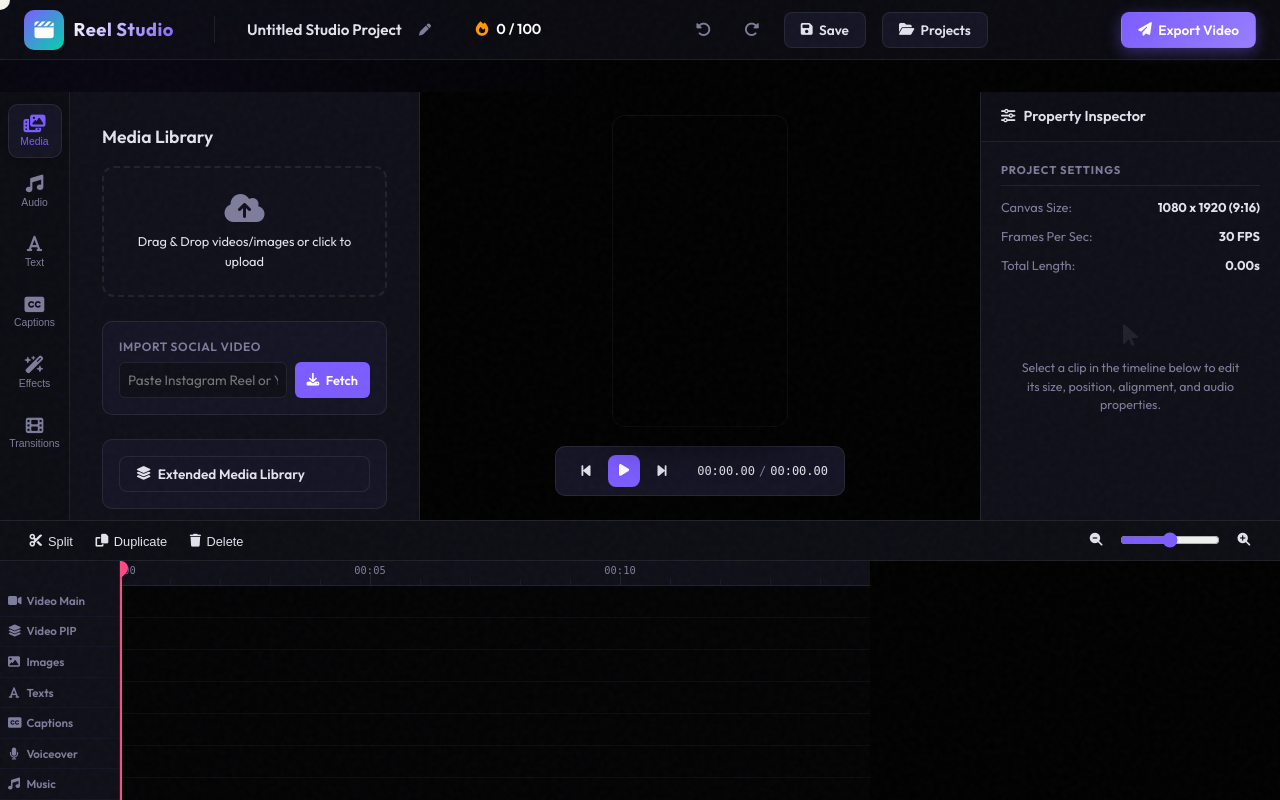
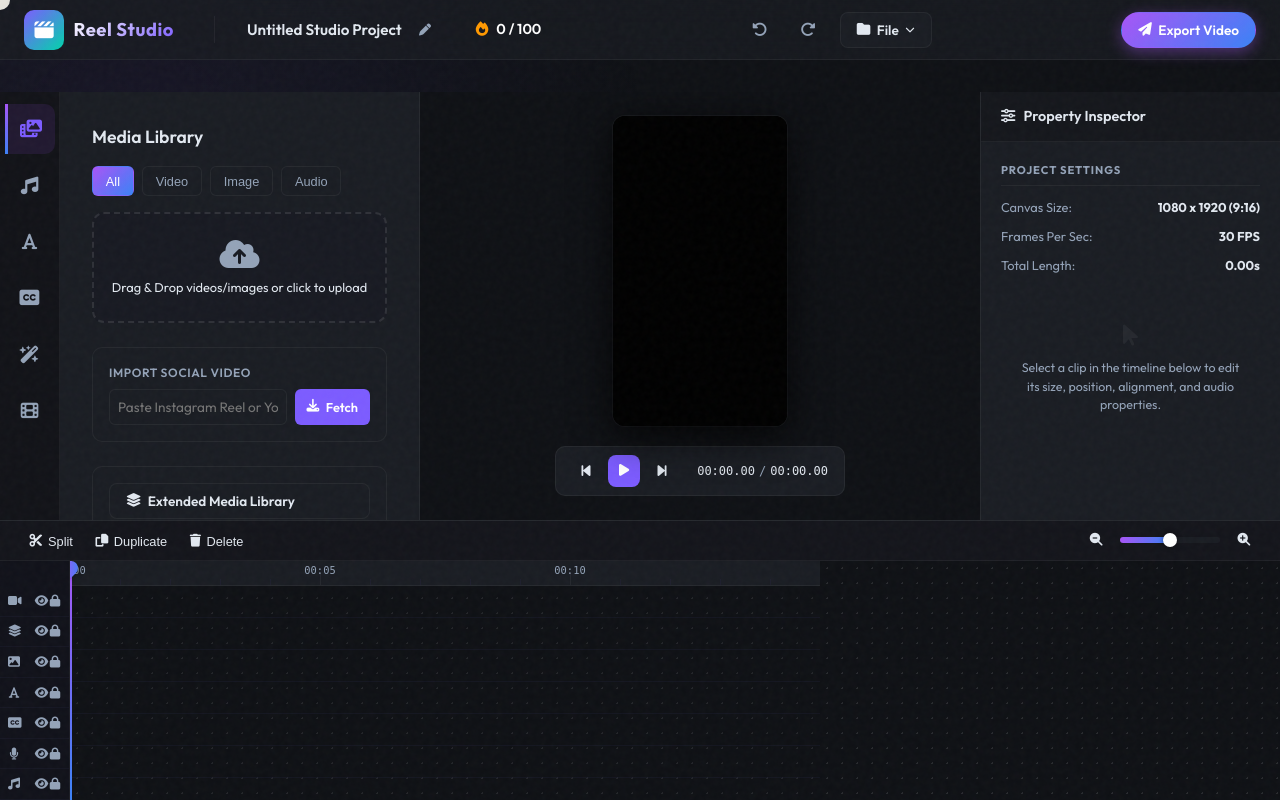
Before and after one commit to azhaankhan11122/Reel-Engine, a Flask app: page /studio in a window 1280 px wide. Run offline with Flask 3, Linux system fonts and the light colour scheme; parts of the project's set-up code (start-up, migrations or seed data) failed here and were passed over; some libraries are stand-ins or nearby versions; some web fonts are replaced.

Commit message:
Refactor UI/UX of Reel Engine Studio Mode
Co-authored-by: google-labs-jules[bot] <161369871+google-labs-jules[bot]@users.noreply.github.com>

```diff
--- a/ui/app.py
+++ b/ui/app.py
@@ -827,26 +827,31 @@ STUDIO_SESSIONS_DIR.mkdir(parents=True, exist_ok=True)
 @app.route("/api/studio/media/extended", methods=["GET"])
 def api_studio_media_extended():
     media = []
+    requested_type = request.args.get('type')
+
     # Fetch from UPLOAD_DIR
     if UPLOAD_DIR.exists():
         for p in UPLOAD_DIR.iterdir():
             if p.is_file() and p.suffix.lower() in [".mp4", ".jpg", ".jpeg", ".png", ".webp", ".webm"]:
-                media.append({
-                    "name": p.name,
-                    "url": f"/uploads/{p.name}",
-                    "path": str(p),
-                    "type": "video" if p.suffix.lower() in [".mp4", ".webm"] else "image"
-                })
+                asset_type = "video" if p.suffix.lower() in [".mp4", ".webm"] else "image"
+                if not requested_type or requested_type == 'all' or asset_type == requested_type:
+                    media.append({
+                        "name": p.name,
+                        "url": f"/uploads/{p.name}",
+                        "path": str(p),
+                        "type": asset_type
+                    })
     # Fetch from GAMEPLAY_DIR
     if GAMEPLAY_DIR.exists():
         for p in GAMEPLAY_DIR.iterdir():
             if p.is_file() and p.suffix.lower() in [".mp4", ".webm"]:
-                media.append({
-                    "name": p.name,
-                    "url": f"/gameplay/{p.name}",
-                    "path": str(p),
-                    "type": "video"
-                })
+                if not requested_type or requested_type == 'all' or requested_type == 'video':
+                    media.append({
+                        "name": p.name,
+                        "url": f"/gameplay/{p.name}",
+                        "path": str(p),
+                        "type": "video"
+                    })
     return jsonify({"media": media})
 
 @app.route("/gameplay/<path:filename>")
--- a/ui/static/studio.css
+++ b/ui/static/studio.css
@@ -4,18 +4,18 @@
 */
 
 :root {
-  --bg-studio: #000000;
-  --surface-studio: #0f0f18;
-  --surface-panel: #141424;
+  --bg-studio: #0F1115;
+  --surface-studio: #1A1D23;
+  --surface-panel: #1A1D23;
   --surface-track: #1b1b2f;
-  --border-studio: rgba(255, 255, 255, 0.08);
+  --border-studio: rgba(255, 255, 255, 0.05);
   --border-focus: #7c5cff;
   --accent-neon: #7c5cff;
   --accent-green: #00ffaa;
   --accent-pink: #ff4a85;
   --text-active: #ffffff;
-  --text-normal: #e2e2ec;
-  --text-muted: #7d7d9b;
+  --text-normal: #E2E8F0;
+  --text-muted: #94A3B8;
   --danger-color: #ff3366;
 }
 
@@ -63,7 +63,7 @@ body.studio-body {
   height: 60px;
   min-height: 60px;
   border-bottom: 1px solid var(--border-studio);
-  background: rgba(15, 15, 24, 0.7);
+  background: rgba(26, 29, 35, 0.7);
   backdrop-filter: blur(12px);
   display: flex;
   justify-content: space-between;
@@ -140,14 +140,15 @@ body.studio-body {
   display: inline-flex;
   align-items: center;
   gap: 0.4rem;
-  transition: all 0.2s;
+  transition: all 0.2s ease-in-out;
   border: 1px solid transparent;
 }
 
 .primary-btn {
-  background: linear-gradient(135deg, var(--accent-neon), #987eff);
+  background: linear-gradient(135deg, #A855F7 0%, #3B82F6 100%);
   color: #fff;
-  box-shadow: 0 4px 15px rgba(124, 92, 255, 0.4);
+  box-shadow: 0 4px 15px rgba(168, 85, 247, 0.4);
+  border-radius: 9999px;
 }
 
 .primary-btn:hover {
@@ -206,8 +207,8 @@ body.studio-body {
 }
 
 .sidebar-tabs {
-  width: 70px;
-  min-width: 70px;
+  width: 60px;
+  min-width: 60px;
   border-right: 1px solid var(--border-studio);
   display: flex;
   flex-direction: column;
@@ -220,8 +221,8 @@ body.studio-body {
 .tab-btn {
   background: transparent;
   border: none;
-  width: 54px;
-  height: 54px;
+  width: 50px;
+  height: 50px;
   border-radius: 10px;
   color: var(--text-muted);
   display: flex;
@@ -230,7 +231,8 @@ body.studio-body {
   justify-content: center;
   gap: 0.25rem;
   cursor: pointer;
-  transition: all 0.2s;
+  transition: all 0.2s ease-in-out;
+  position: relative;
 }
 
 .tab-btn i {
@@ -238,8 +240,23 @@ body.studio-body {
 }
 
 .tab-btn span {
-  font-size: 0.65rem;
+  display: none;
+  position: absolute;
+  left: 60px;
+  background: var(--surface-panel);
+  padding: 4px 8px;
+  border-radius: 4px;
+  border: 1px solid var(--border-studio);
+  font-size: 0.75rem;
   font-weight: 500;
+  color: var(--text-normal);
+  white-space: nowrap;
+  z-index: 100;
+  pointer-events: none;
+}
+
+.tab-btn:hover span {
+  display: block;
 }
 
 .tab-btn:hover, .tab-btn.active {
@@ -248,8 +265,11 @@ body.studio-body {
 }
 
 .tab-btn.active {
-  box-shadow: inset 0 0 0 1px var(--border-studio), 0 2px 8px rgba(0, 0, 0, 0.2);
   color: var(--accent-neon);
+  border-left: 3px solid transparent;
+  border-image: linear-gradient(to bottom, #A855F7, #3B82F6) 1;
+  border-radius: 0 10px 10px 0;
+  background: rgba(168, 85, 247, 0.1);
 }
 
 .tab-contents {
@@ -282,7 +302,7 @@ body.studio-body {
 
 /* Upload Area Component */
 .upload-area {
-  border: 2px dashed var(--border-studio);
+  border: 2px dashed rgba(255, 255, 255, 0.1);
   border-radius: 12px;
   padding: 1.5rem 1rem;
   text-align: center;
@@ -400,7 +420,7 @@ body.studio-body {
 /* Dynamic Assets Grid */
 .assets-grid {
   display: grid;
-  grid-template-columns: repeat(2, 1fr);
+  grid-template-columns: repeat(auto-fill, minmax(100px, 1fr));
   gap: 0.75rem;
   margin-top: 1rem;
 }
@@ -412,12 +432,15 @@ body.studio-body {
   overflow: hidden;
   cursor: grab;
   position: relative;
-  transition: border-color 0.2s;
+  transition: all 0.2s ease-in-out;
 }
 
 .asset-card:hover {
   border-color: var(--accent-neon);
+  transform: scale(1.02);
 }
+
+
 
 .asset-preview-box {
   width: 100%;
@@ -1100,7 +1123,7 @@ body.studio-body {
   top: 0;
   bottom: 0;
   width: 2px;
-  background: var(--accent-pink);
+  background: linear-gradient(135deg, #A855F7 0%, #3B82F6 100%);
   z-index: 4;
   pointer-events: none;
 }
@@ -1112,7 +1135,7 @@ body.studio-body {
   left: -6px;
   width: 14px;
   height: 14px;
-  background: var(--accent-pink);
+  background: linear-gradient(135deg, #A855F7 0%, #3B82F6 100%);
   border-radius: 50% 50% 50% 0;
   transform: rotate(-45deg);
   box-shadow: 0 2px 5px rgba(0, 0, 0, 0.3);
@@ -1122,7 +1145,7 @@ body.studio-body {
 .timeline-clip {
   position: absolute;
   height: 24px;
-  border-radius: 4px;
+  border-radius: 6px;
   background: var(--accent-neon);
   color: #fff;
   border: 1px solid rgba(255, 255, 255, 0.15);
@@ -1133,8 +1156,8 @@ body.studio-body {
   font-weight: 500;
   cursor: pointer;
   user-select: none;
-  box-shadow: 0 2px 6px rgba(0, 0, 0, 0.3);
-  transition: border-color 0.15s, box-shadow 0.15s;
+  box-shadow: inset 0 0 10px rgba(255, 255, 255, 0.1), 0 2px 6px rgba(0, 0, 0, 0.3);
+  transition: all 0.2s ease-in-out;
   overflow: hidden;
 }
 
@@ -1424,3 +1447,114 @@ body.studio-body {
   width: 40px;
   height: 40px;
 }
+
+.prop-details summary {
+  cursor: pointer;
+  outline: none;
+  list-style: none;
+}
+.prop-details summary::-webkit-details-marker {
+  display: none;
+}
+.prop-details[open] summary {
+  color: var(--accent-neon);
+  border-bottom-color: var(--accent-neon);
+}
+
+input[type="range"] {
+  -webkit-appearance: none;
+  width: 100%;
+  height: 6px;
+  background: var(--surface-studio);
+  border-radius: 5px;
+  outline: none;
+}
+input[type="range"]::-webkit-slider-thumb {
+  -webkit-appearance: none;
+  appearance: none;
+  width: 14px;
+  height: 14px;
+  border-radius: 50%;
+  background: #fff;
+  cursor: pointer;
+  box-shadow: 0 0 5px rgba(0,0,0,0.5);
+}
+
+
+/* Media Filter Tabs */
+.media-filter-tabs {
+  display: flex;
+  gap: 0.5rem;
+  margin-bottom: 1rem;
+}
+
+.media-tab-btn {
+  background: var(--surface-studio);
+  border: 1px solid var(--border-studio);
+  color: var(--text-muted);
+  padding: 0.4rem 0.8rem;
+  border-radius: 6px;
+  font-size: 0.8rem;
+  cursor: pointer;
+  transition: all 0.2s ease-in-out;
+}
+
+.media-tab-btn:hover {
+  background: var(--surface-panel);
+  color: var(--text-normal);
+}
+
+.media-tab-btn.active {
+  background: linear-gradient(135deg, #A855F7 0%, #3B82F6 100%);
+  color: #fff;
+  border-color: transparent;
+}
+
+
+/* Tactile Toggle Switch */
+.toggle-switch {
+  position: relative;
+  display: inline-block;
+  width: 40px;
+  height: 20px;
+}
+
+.toggle-switch input {
+  opacity: 0;
+  width: 0;
+  height: 0;
+}
+
+.toggle-slider {
+  position: absolute;
+  cursor: pointer;
+  top: 0;
+  left: 0;
+  right: 0;
+  bottom: 0;
+  background-color: var(--surface-studio);
+  transition: .4s;
+  border-radius: 20px;
+  border: 1px solid var(--border-studio);
+}
+
+.toggle-slider:before {
+  position: absolute;
+  content: "";
+  height: 14px;
+  width: 14px;
+  left: 2px;
+  bottom: 2px;
+  background-color: #fff;
+  transition: .4s;
+  border-radius: 50%;
+}
+
+input:checked + .toggle-slider {
+  background: linear-gradient(135deg, #A855F7 0%, #3B82F6 100%);
+  border-color: transparent;
+}
+
+input:checked + .toggle-slider:before {
+  transform: translateX(20px);
+}
--- a/ui/static/studio.js
+++ b/ui/static/studio.js
@@ -1,3 +1,4 @@
+let currentMediaFilter = 'all';
 /**
  * Reel Studio Client Editor
  * Core timelines, preview canvas rendering, assets uploads, and clip properties inspectors.
@@ -487,6 +488,44 @@ function initUI() {
   bindPropertiesInspector();
 
   // Load voices dropdown
+
+  // Custom Slider track fill logic
+  document.querySelectorAll('input[type="range"]').forEach(slider => {
+    const updateSlider = (el) => {
+      const min = el.min || 0;
+      const max = el.max || 100;
+      const percent = ((el.value - min) / (max - min)) * 100;
+      el.style.background = `linear-gradient(to right, #A855F7 0%, #3B82F6 ${percent}%, var(--surface-studio) ${percent}%, var(--surface-studio) 100%)`;
+    };
+    slider.addEventListener('input', (e) => updateSlider(e.target));
+    // initial set
+    updateSlider(slider);
+  });
+
+  // Accordion mutual exclusivity
+  document.querySelectorAll('details.prop-details').forEach((details) => {
+    details.addEventListener('toggle', (e) => {
+      if (details.open) {
+        document.querySelectorAll('details.prop-details').forEach((other) => {
+          if (other !== details && other.parentElement === details.parentElement && other.open) {
+            other.open = false;
+          }
+        });
+      }
+    });
+  });
+
+
+  // Media Filter Tabs logic
+  document.querySelectorAll('.media-tab-btn').forEach(btn => {
+    btn.addEventListener('click', (e) => {
+      document.querySelectorAll('.media-tab-btn').forEach(b => b.classList.remove('active'));
+      e.target.classList.add('active');
+      currentMediaFilter = e.target.getAttribute('data-filter');
+      rebuildAssetsLibrary();
+    });
+  });
+
   loadTTSVoices();
 }
 
@@ -954,9 +993,12 @@ function rebuildAssetsLibrary() {
   audioList.innerHTML = '';
 
   project.assets.forEach(asset => {
+    if (currentMediaFilter !== 'all' && asset.type !== currentMediaFilter) return;
+
     if (asset.type === 'video' || asset.type === 'image') {
       const card = document.createElement('div');
       card.className = 'asset-card';
+      card.setAttribute('data-type', asset.type);
       card.draggable = true;
       card.setAttribute('data-asset-id', asset.id);
 
@@ -988,6 +1030,7 @@ function rebuildAssetsLibrary() {
     } else if (asset.type === 'audio') {
       const item = document.createElement('div');
       item.className = 'asset-list-item';
+      item.setAttribute('data-type', asset.type);
       item.draggable = true;
       item.setAttribute('data-asset-id', asset.id);
       item.innerHTML = `
--- a/ui/templates/studio.html
+++ b/ui/templates/studio.html
@@ -33,8 +33,13 @@
     <div class="header-center">
       <button id="btnUndo" class="ctrl-btn" title="Undo (Ctrl+Z)"><i class="fa-solid fa-rotate-left"></i></button>
       <button id="btnRedo" class="ctrl-btn" title="Redo (Ctrl+Shift+Z)"><i class="fa-solid fa-rotate-right"></i></button>
-      <button id="btnSave" class="studio-btn secondary-btn" title="Save Project (Ctrl+S)"><i class="fa-solid fa-floppy-disk"></i> Save</button>
-      <button id="btnLoadProject" class="studio-btn secondary-btn"><i class="fa-solid fa-folder-open"></i> Projects</button>
+      <div class="dropdown" style="position: relative; display: inline-block;">
+        <button class="studio-btn secondary-btn" onclick="this.nextElementSibling.style.display = this.nextElementSibling.style.display === 'block' ? 'none' : 'block'"><i class="fa-solid fa-folder"></i> File <i class="fa-solid fa-chevron-down" style="font-size:0.7em;"></i></button>
+        <div class="dropdown-content" style="display: none; position: absolute; background-color: var(--surface-panel); min-width: 160px; box-shadow: 0px 8px 16px 0px rgba(0,0,0,0.2); z-index: 1; border-radius: 8px; border: 1px solid var(--border-studio); top: 110%; left: 0;">
+          <button id="btnSave" class="studio-btn" style="width:100%; text-align:left; background:transparent; border-radius:0; border-bottom: 1px solid var(--border-studio);" title="Save Project (Ctrl+S)"><i class="fa-solid fa-floppy-disk"></i> Save</button>
+          <button id="btnLoadProject" class="studio-btn" style="width:100%; text-align:left; background:transparent; border-radius:0;"><i class="fa-solid fa-folder-open"></i> Projects</button>
+        </div>
+      </div>
     </div>
     <div class="header-right">
       <button id="btnExport" class="studio-btn primary-btn"><i class="fa-solid fa-paper-plane"></i> Export Video</button>
@@ -59,6 +64,12 @@
         <!-- Media Tab -->
         <div id="tab-media" class="tab-content active">
           <h3>Media Library</h3>
+          <div class="media-filter-tabs">
+            <button class="media-tab-btn active" data-filter="all">All</button>
+            <button class="media-tab-btn" data-filter="video">Video</button>
+            <button class="media-tab-btn" data-filter="image">Image</button>
+            <button class="media-tab-btn" data-filter="audio">Audio</button>
+          </div>
           <div class="upload-area" id="mediaUploadZone">
             <i class="fa-solid fa-cloud-arrow-up upload-icon"></i>
             <p>Drag & Drop videos/images or click to upload</p>
@@ -641,8 +652,8 @@
         <div style="margin-bottom: 1rem;">
           <button id="btnRemoveWatermark" class="studio-btn secondary-btn" style="width: 100%;"><i class="fa-solid fa-eraser"></i> Remove Watermark</button>
         </div>
-        <label class="section-title">Video Element Properties</label>
-
+        <details class="prop-details" open>
+          <summary class="section-title">Transform</summary>
           <div class="field">
             <label>Crop / Scaling Mode</label>
             <select id="propVideoCropMode">
@@ -651,7 +662,6 @@
               <option value="fill">Fill (Stretch to Borders)</option>
             </select>
           </div>
-
           <div class="field-grid">
             <div class="field">
               <label>Scale X/Y</label>
@@ -662,7 +672,6 @@
               <input type="number" id="propVideoRotation" value="0" step="5" min="-360" max="360">
             </div>
           </div>
-
           <div class="field-grid">
             <div class="field">
               <label>Position X</label>
@@ -673,13 +682,18 @@
               <input type="number" id="propVideoY" value="960">
             </div>
           </div>
+        </details>
 
+        <details class="prop-details">
+          <summary class="section-title">Blend</summary>
           <div class="field">
             <label>Opacity: <span id="valVideoOpacity">100</span>%</label>
             <input type="range" id="propVideoOpacity" min="0" max="100" value="100">
           </div>
+        </details>
 
-        <label class="section-title">Timing & Trimming</label>
+        <details class="prop-details">
+          <summary class="section-title">Timing & Speed</summary>
           <div class="field-grid">
             <div class="field">
               <label>Start (s)</label>
@@ -692,7 +706,7 @@
           </div>
           <div class="field-grid">
             <div class="field">
-            <label>Src Offset Start (s)</label>
+              <label>Src Offset (s)</label>
               <input type="number" id="propVideoTrimStart" step="0.1" min="0">
             </div>
             <div class="field">
@@ -705,16 +719,19 @@
               </select>
             </div>
           </div>
+        </details>
 
-        <label class="section-title">Audio Volume</label>
+        <details class="prop-details">
+          <summary class="section-title">Audio</summary>
           <div class="field">
             <label>Clip Volume: <span id="valVideoVolume">100</span>%</label>
             <input type="range" id="propVideoVolume" min="0" max="100" value="100">
           </div>
           <div class="checkbox-row">
-          <input type="checkbox" id="propVideoMuted">
+            <label class="toggle-switch"><input type="checkbox" id="propVideoMuted"><span class="toggle-slider"></span></label>
             <label for="propVideoMuted" style="display:inline; text-transform:none;">Muted (Disable audio completely)</label>
           </div>
+        </details>
       </div>
 
       <!-- Image Clip Properties -->
@@ -895,17 +912,20 @@
 
       <!-- Audio Clip Properties -->
       <div id="properties-audio" class="properties-section">
-        <label class="section-title">Audio Clip Properties</label>
+        <details class="prop-details" open>
+          <summary class="section-title">Audio Volume</summary>
           <div class="field">
             <label>Volume: <span id="valAudioVolume">100</span>%</label>
             <input type="range" id="propAudioVolume" min="0" max="100" value="100">
           </div>
           <div class="checkbox-row">
-          <input type="checkbox" id="propAudioMuted">
+            <label class="toggle-switch"><input type="checkbox" id="propAudioMuted"><span class="toggle-slider"></span></label>
             <label for="propAudioMuted" style="display:inline; text-transform:none;">Muted</label>
           </div>
+        </details>
 
-        <label class="section-title">Fades & Trims</label>
+        <details class="prop-details">
+          <summary class="section-title">Fades & Trims</summary>
           <div class="field-grid">
             <div class="field">
               <label>Fade In (s)</label>
@@ -927,9 +947,10 @@
             </div>
           </div>
           <div class="field">
-          <label>Source Audio Offset Start (s)</label>
+            <label>Src Offset (s)</label>
             <input type="number" id="propAudioTrimStart" step="0.1" min="0">
           </div>
+        </details>
       </div>
     </div>
   </div>
@@ -955,18 +976,18 @@
     <!-- Timeline Scroll Container -->
     <div class="timeline-editor-wrapper" id="timelineWrapper">
       <!-- Tracks Info Column -->
-      <div class="timeline-labels-column">
-        <div class="track-label"><i class="fa-solid fa-video"></i> Video Main</div>
-        <div class="track-label"><i class="fa-solid fa-layer-group"></i> Video PIP</div>
-        <div class="track-label"><i class="fa-solid fa-image"></i> Images</div>
-        <div class="track-label"><i class="fa-solid fa-font"></i> Texts</div>
-        <div class="track-label"><i class="fa-solid fa-closed-captioning"></i> Captions</div>
-        <div class="track-label"><i class="fa-solid fa-microphone"></i> Voiceover</div>
-        <div class="track-label"><i class="fa-solid fa-music"></i> Music</div>
+      <div class="timeline-labels-column" style="width: 70px; min-width: 70px;">
+        <div class="track-label" style="justify-content: space-between;"><i class="fa-solid fa-video" title="Video Main"></i> <div><i class="fa-solid fa-eye"></i> <i class="fa-solid fa-lock"></i></div></div>
+        <div class="track-label" style="justify-content: space-between;"><i class="fa-solid fa-layer-group" title="Video PIP"></i> <div><i class="fa-solid fa-eye"></i> <i class="fa-solid fa-lock"></i></div></div>
+        <div class="track-label" style="justify-content: space-between;"><i class="fa-solid fa-image" title="Images"></i> <div><i class="fa-solid fa-eye"></i> <i class="fa-solid fa-lock"></i></div></div>
+        <div class="track-label" style="justify-content: space-between;"><i class="fa-solid fa-font" title="Texts"></i> <div><i class="fa-solid fa-eye"></i> <i class="fa-solid fa-lock"></i></div></div>
+        <div class="track-label" style="justify-content: space-between;"><i class="fa-solid fa-closed-captioning" title="Captions"></i> <div><i class="fa-solid fa-eye"></i> <i class="fa-solid fa-lock"></i></div></div>
+        <div class="track-label" style="justify-content: space-between;"><i class="fa-solid fa-microphone" title="Voiceover"></i> <div><i class="fa-solid fa-eye"></i> <i class="fa-solid fa-lock"></i></div></div>
+        <div class="track-label" style="justify-content: space-between;"><i class="fa-solid fa-music" title="Music"></i> <div><i class="fa-solid fa-eye"></i> <i class="fa-solid fa-lock"></i></div></div>
       </div>
 
       <!-- Tracks Content Area -->
-      <div class="timeline-tracks-container" id="tracksContainer">
+      <div class="timeline-tracks-container" id="tracksContainer" style="background-image: radial-gradient(rgba(255, 255, 255, 0.1) 1px, transparent 1px); background-size: 15px 15px;">
         <!-- Vertical Red Playhead line -->
         <div class="timeline-playhead" id="timelinePlayhead"></div>
         <div class="timeline-time-ruler" id="timeRuler"></div>
```
Lines whose indentation alone changed are shown as unchanged.
